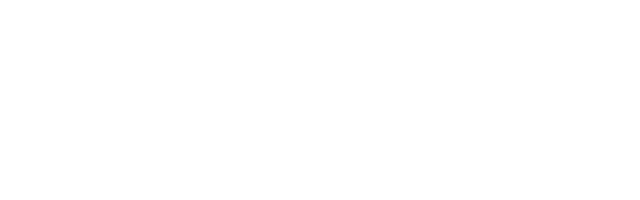
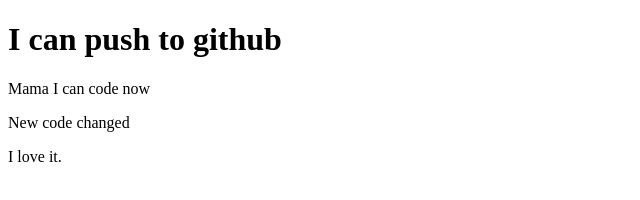
Before and after one commit to RkRidoy/my-second-repo, a plain HTML site: page index.html in a window 1280 px wide. Shown: the whole page, without its empty margins (0-640 px from the left). Drawn offline with Linux system fonts and the light colour scheme.

Commit message:
added here

```diff
--- a/index.html
+++ b/index.html
@@ -7,6 +7,11 @@
     <title>My Second Repo</title>
 </head>
 <body>
-
+    <h1>I can push to github</h1>
+    <p>Mama I can code now</p>
+    <p>New code changed</p>
+    <p>
+        I love it.
+    </p>
 </body>
 </html>
```
